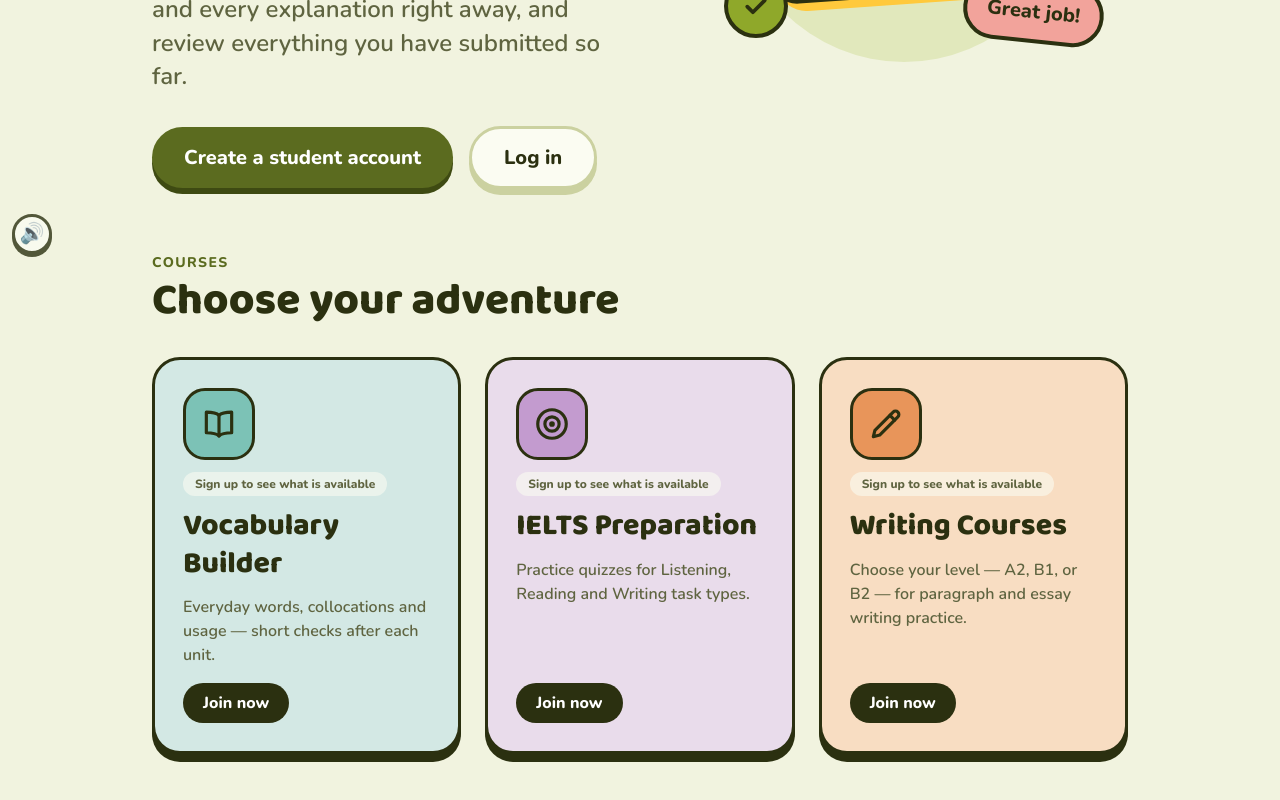
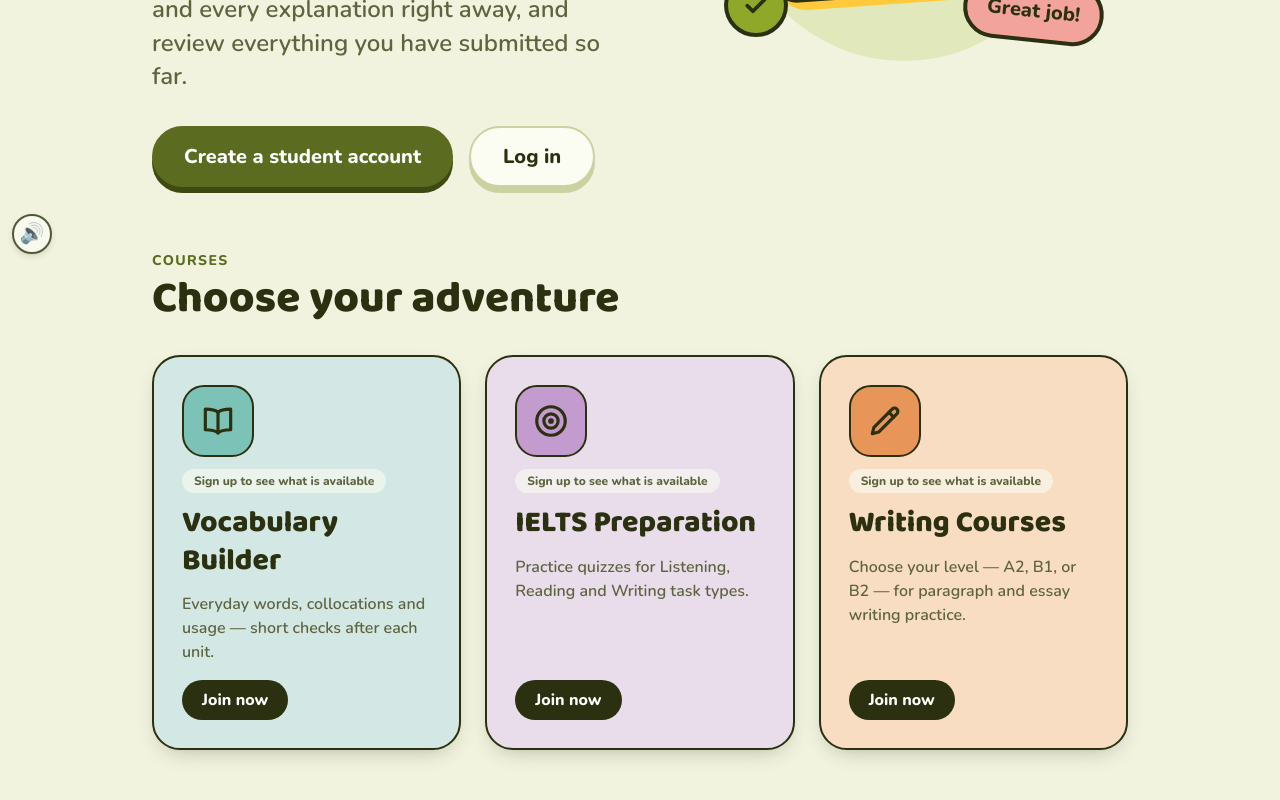
Before and after one commit to Hongvinh2586/ms-ngo-bla-lms, a Next.js app: page / in a window 1280 px wide. Shown: the part 534-1334 px from the top of the page. Built offline with nearby package versions, Linux system fonts and the light colour scheme; no server answers.

Commit message:
Softer look site-wide: thinner outlines and soft shadows
Co-Authored-By: Claude Sonnet 5.5 <noreply@anthropic.com>
Claude-Session: https://claude.ai/code/session_014XKoomVqK15fbGHLz3wjDy

```diff
--- a/src/app/globals.css
+++ b/src/app/globals.css
@@ -176,3 +176,12 @@ a:hover .mascot-bob {
 @media (prefers-reduced-motion: reduce) {
   .submit-ready { animation: none; }
 }
+
+/* Softer look: thinner outlines and soft shadows instead of hard 3D edges.
+   These override the heavy utility classes that are used across the site. */
+.border-\[3px\] { border-width: 2px; }
+.shadow-\[0_8px_0_\#2B3010\],
+.shadow-\[0_6px_0_\#2B3010\],
+.shadow-\[0_5px_0_\#2B3010\] { box-shadow: 0 8px 22px -10px rgba(43, 48, 16, 0.38); }
+.shadow-\[0_4px_0_\#2B3010\],
+.shadow-\[0_3px_0_\#2B3010\] { box-shadow: 0 3px 8px -3px rgba(43, 48, 16, 0.35); }
```
